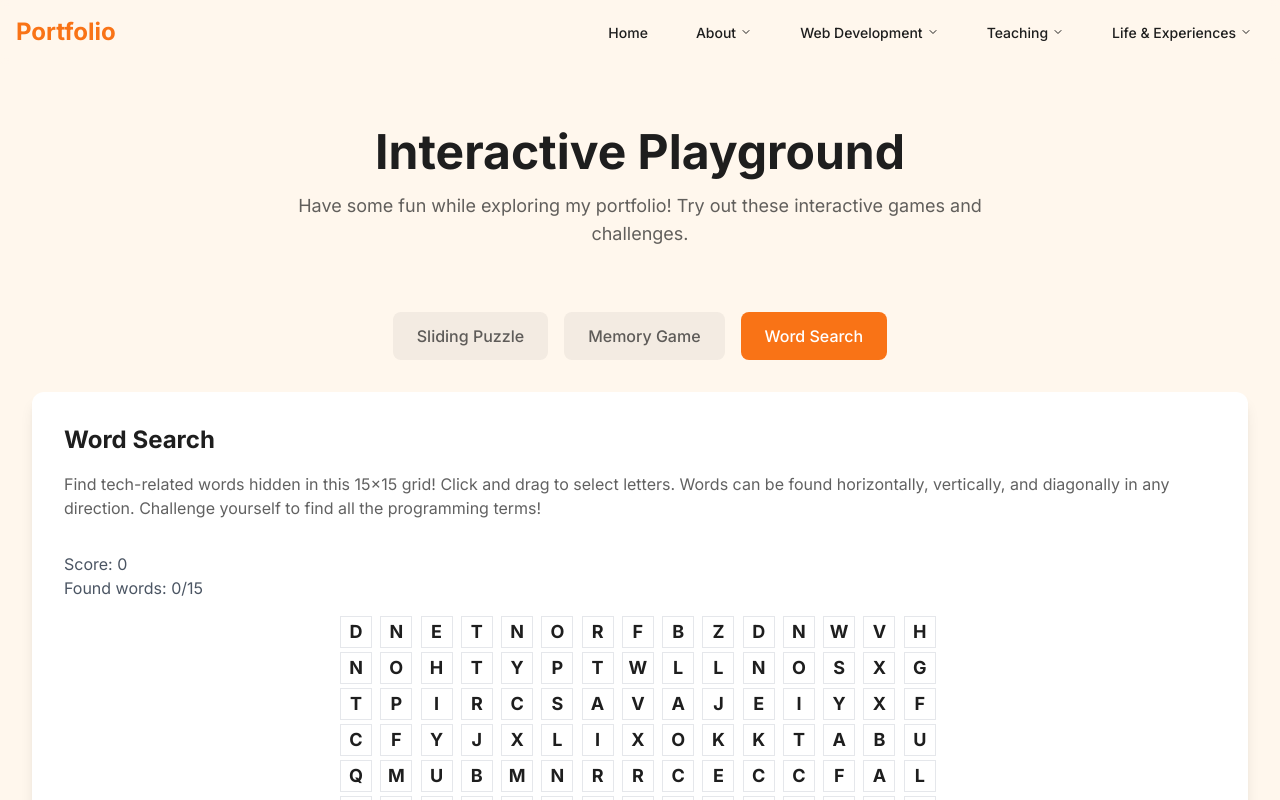
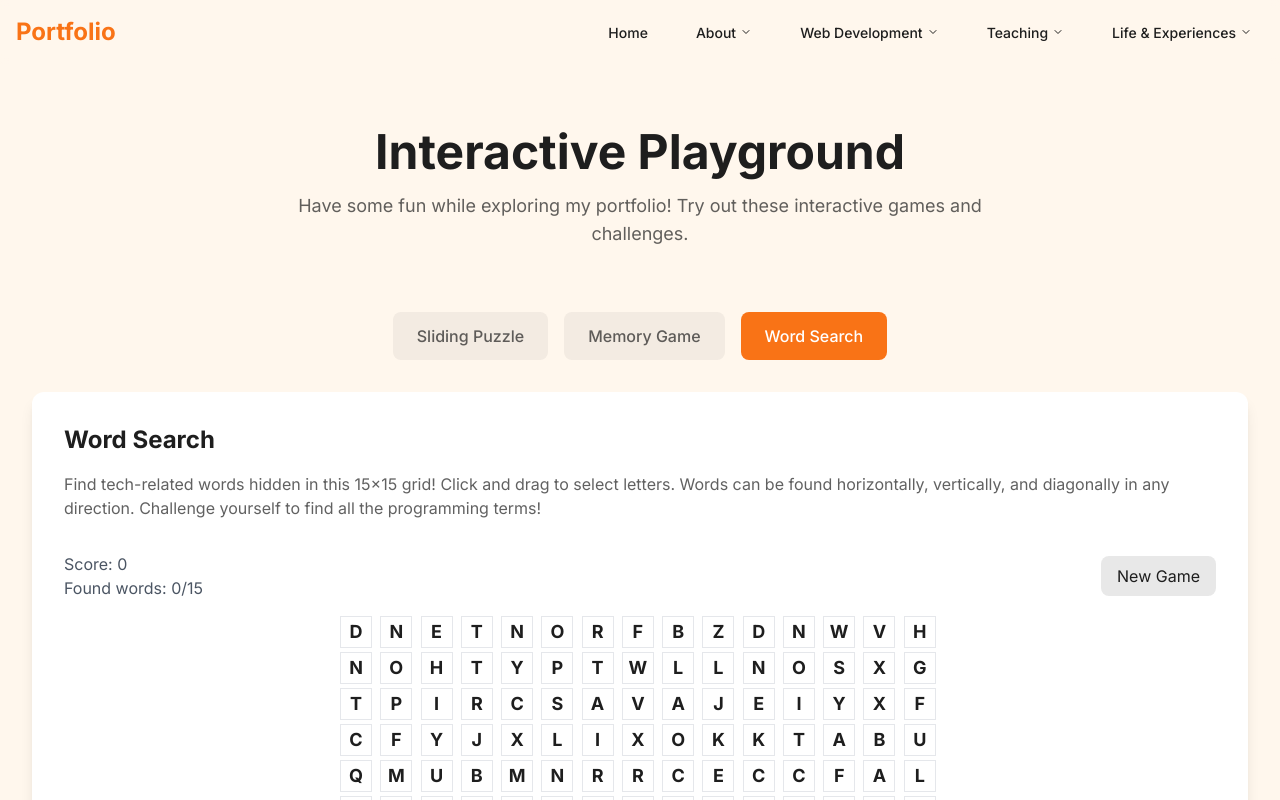
Before and after one commit to dianeatienza/e-portfolio-2025, a Next.js app: page /playground in a window 1280 px wide. Both pictures are taken after a click on the button "Word Search". Shown: the top 800 px of the page. Built offline with nearby package versions, Linux system fonts and the light colour scheme.

Commit message:
Added new game button

```diff
--- a/src/components/WordSearch.tsx
+++ b/src/components/WordSearch.tsx
@@ -281,6 +281,16 @@ const WordSearch: React.FC = () => {
     ));
   }, [foundWords]);
 
+  const resetGame = useCallback(() => {
+    setFoundWords([]);
+    setScore(0);
+    setSelectedCells([]);
+    setStartCell(null);
+    setIsSelecting(false);
+    setShowConfetti(false);
+    generateGrid();
+  }, [generateGrid]);
+
   return (
     <div className="w-full relative">
       {showConfetti && (
@@ -301,18 +311,32 @@ const WordSearch: React.FC = () => {
             <p className="text-gray-600 dark:text-gray-300">
               You&apos;ve found all the words!
             </p>
-            <p className="text-gray-600 dark:text-gray-300">
+            <p className="text-gray-600 dark:text-gray-300 mb-4">
               Final Score: {score}
             </p>
+            <button
+              onClick={resetGame}
+              className="px-4 py-2 bg-primary text-white rounded-lg hover:bg-primary/90 transition-colors"
+            >
+              Play Again
+            </button>
           </div>
         </div>
       )}
 
-      <div className="mb-4">
-        <p className="text-gray-600 dark:text-gray-300">Score: {score}</p>
-        <p className="text-gray-600 dark:text-gray-300">
-          Found words: {foundWords.length}/{TECH_WORDS.length}
-        </p>
+      <div className="mb-4 flex justify-between items-center">
+        <div>
+          <p className="text-gray-600 dark:text-gray-300">Score: {score}</p>
+          <p className="text-gray-600 dark:text-gray-300">
+            Found words: {foundWords.length}/{TECH_WORDS.length}
+          </p>
+        </div>
+        <button
+          onClick={resetGame}
+          className="px-4 py-2 bg-charcoal/10 text-charcoal rounded-lg hover:bg-charcoal/20 transition-colors"
+        >
+          New Game
+        </button>
       </div>
 
       <div className="grid grid-cols-[repeat(15,minmax(0,1fr))] gap-1 mb-4 max-w-[600px] mx-auto">
```
